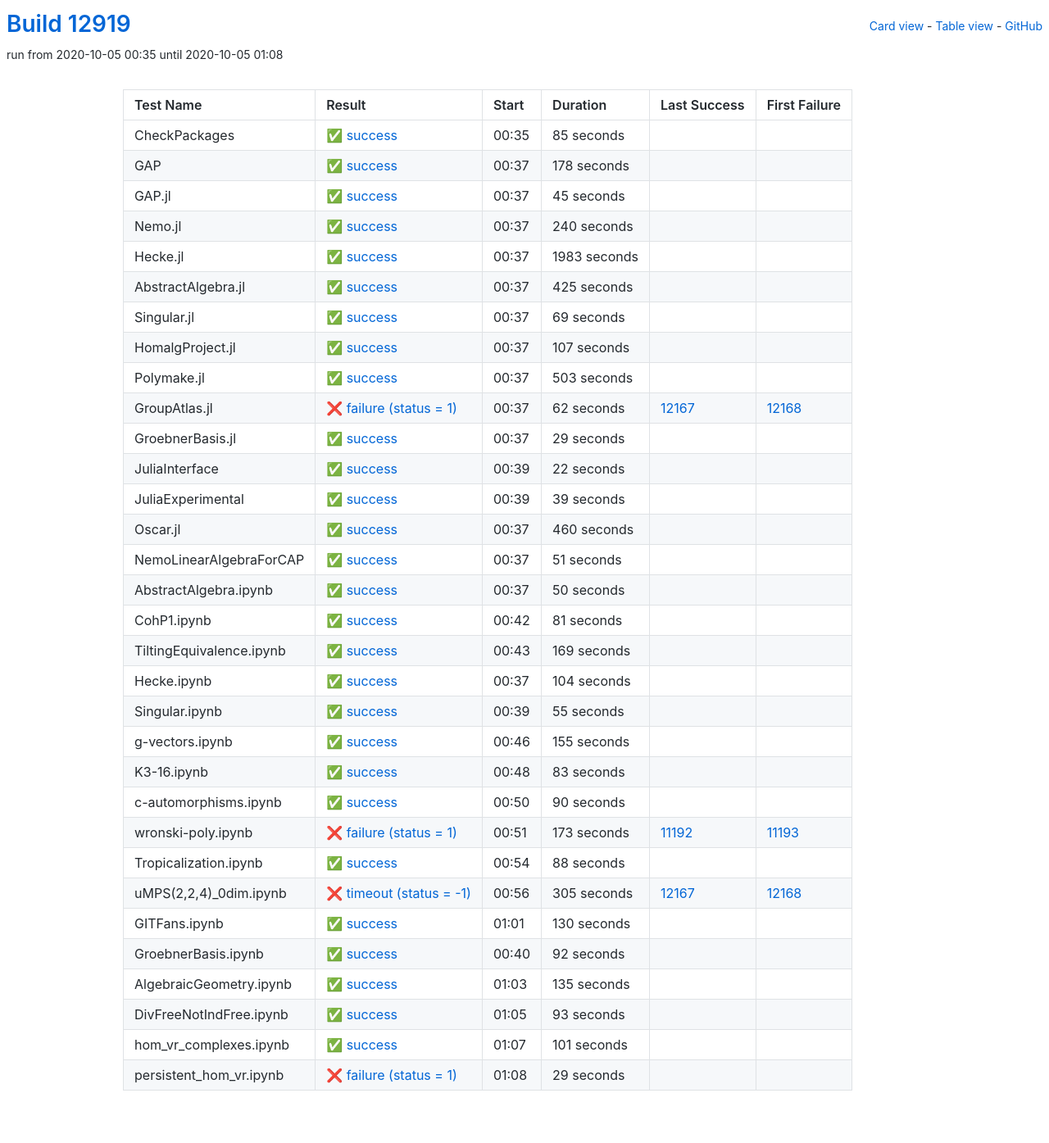
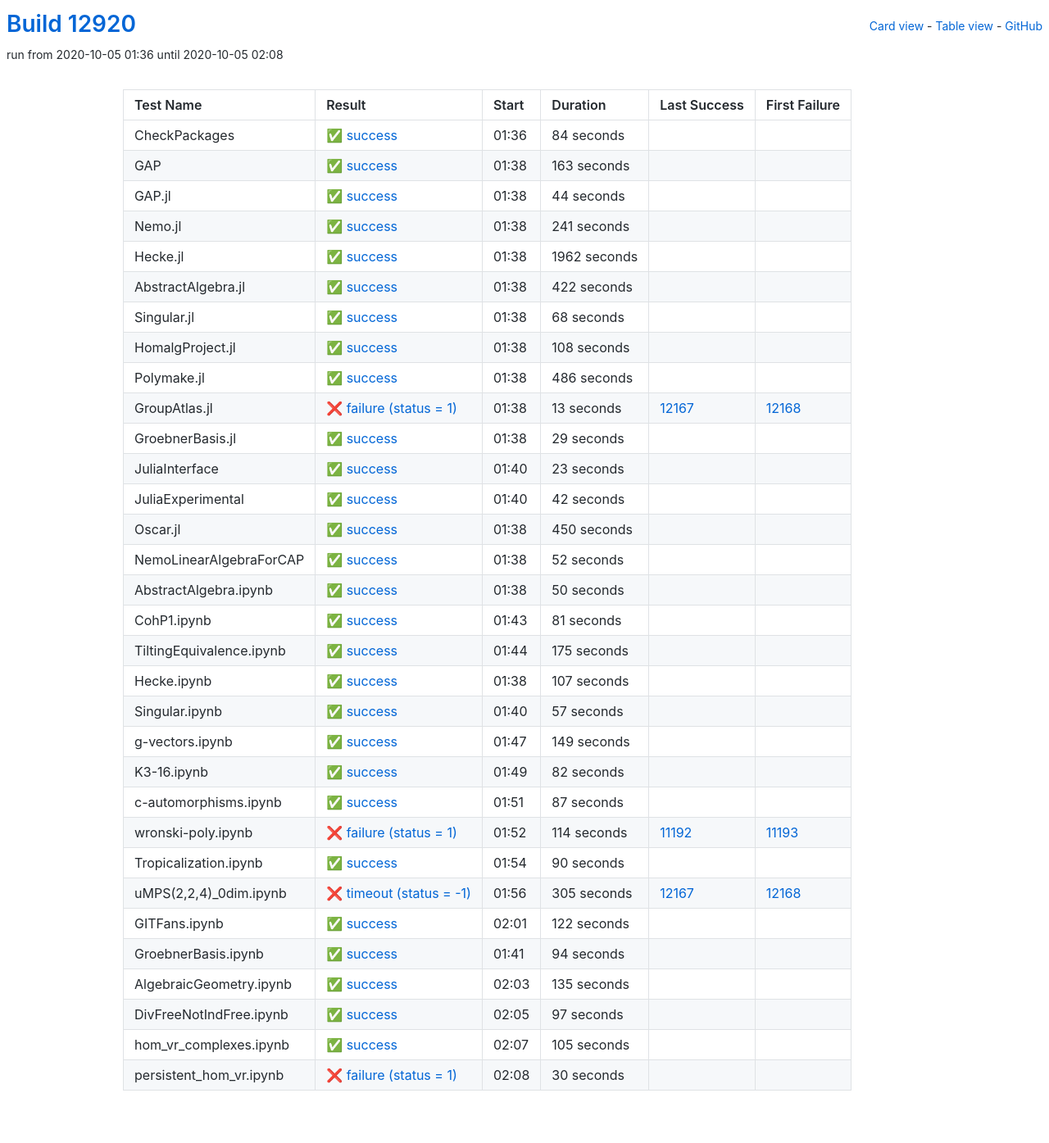
Before and after one commit to oscar-system/oscar-ci-status, a Jekyll site: the page built from table.html, in a window 1280 px wide. Shown: the whole page at 82% size. Built offline with Jekyll 4.4.1, drawn with Linux system fonts in a browser that asks for light colours.

Commit message:
Build #12920

```diff
--- a/_data/ci.yml
+++ b/_data/ci.yml
@@ -1,6 +1,6 @@
 ---
-build: 12919
-build_url: https://oscarci.mathematik.uni-kl.de/job/oscar/12919/
+build: 12920
+build_url: https://oscarci.mathematik.uni-kl.de/job/oscar/12920/
 job: oscar
 organization: oscar-system
 repo: oscar-ci-status
@@ -8,128 +8,128 @@
 tests:
 - name: CheckPackages
   id: checkpackages
-  log: https://oscarci.mathematik.uni-kl.de/job/oscar/12919/artifact/logs/build-12919/CheckPackages.log
-  start: 2020-10-05 00:35
+  log: https://oscarci.mathematik.uni-kl.de/job/oscar/12920/artifact/logs/build-12920/CheckPackages.log
+  start: 2020-10-05 01:36
   success: true
   exitcode: 0
   status: success
-  duration: 85
+  duration: 84
   last_success: false
   last_success_url:
   first_failure: false
   first_failure_url:
 - name: GAP
   id: gap
-  log: https://oscarci.mathematik.uni-kl.de/job/oscar/12919/artifact/logs/build-12919/GAP.log
-  start: 2020-10-05 00:37
+  log: https://oscarci.mathematik.uni-kl.de/job/oscar/12920/artifact/logs/build-12920/GAP.log
+  start: 2020-10-05 01:38
   success: true
   exitcode: 0
   status: success
-  duration: 178
+  duration: 163
   last_success: false
   last_success_url:
   first_failure: false
   first_failure_url:
 - name: GAP.jl
   id: gap-jl
-  log: https://oscarci.mathematik.uni-kl.de/job/oscar/12919/artifact/logs/build-12919/GAP.jl.log
-  start: 2020-10-05 00:37
+  log: https://oscarci.mathematik.uni-kl.de/job/oscar/12920/artifact/logs/build-12920/GAP.jl.log
+  start: 2020-10-05 01:38
   success: true
   exitcode: 0
   status: success
-  duration: 45
+  duration: 44
   last_success: false
   last_success_url:
   first_failure: false
   first_failure_url:
 - name: Nemo.jl
   id: nemo-jl
-  log: https://oscarci.mathematik.uni-kl.de/job/oscar/12919/artifact/logs/build-12919/Nemo.jl.log
-  start: 2020-10-05 00:37
+  log: https://oscarci.mathematik.uni-kl.de/job/oscar/12920/artifact/logs/build-12920/Nemo.jl.log
+  start: 2020-10-05 01:38
   success: true
   exitcode: 0
   status: success
-  duration: 240
+  duration: 241
   last_success: false
   last_success_url:
   first_failure: false
   first_failure_url:
 - name: Hecke.jl
   id: hecke-jl
-  log: https://oscarci.mathematik.uni-kl.de/job/oscar/12919/artifact/logs/build-12919/Hecke.jl.log
-  start: 2020-10-05 00:37
+  log: https://oscarci.mathematik.uni-kl.de/job/oscar/12920/artifact/logs/build-12920/Hecke.jl.log
+  start: 2020-10-05 01:38
   success: true
   exitcode: 0
   status: success
-  duration: 1983
+  duration: 1962
   last_success: false
   last_success_url:
   first_failure: false
   first_failure_url:
 - name: AbstractAlgebra.jl
   id: abstractalgebra-jl
-  log: https://oscarci.mathematik.uni-kl.de/job/oscar/12919/artifact/logs/build-12919/AbstractAlgebra.jl.log
-  start: 2020-10-05 00:37
+  log: https://oscarci.mathematik.uni-kl.de/job/oscar/12920/artifact/logs/build-12920/AbstractAlgebra.jl.log
+  start: 2020-10-05 01:38
   success: true
   exitcode: 0
   status: success
-  duration: 425
+  duration: 422
   last_success: false
   last_success_url:
   first_failure: false
   first_failure_url:
 - name: Singular.jl
   id: singular-jl
-  log: https://oscarci.mathematik.uni-kl.de/job/oscar/12919/artifact/logs/build-12919/Singular.jl.log
-  start: 2020-10-05 00:37
+  log: https://oscarci.mathematik.uni-kl.de/job/oscar/12920/artifact/logs/build-12920/Singular.jl.log
+  start: 2020-10-05 01:38
   success: true
   exitcode: 0
   status: success
-  duration: 69
+  duration: 68
   last_success: false
   last_success_url:
   first_failure: false
   first_failure_url:
 - name: HomalgProject.jl
   id: homalgproject-jl
-  log: https://oscarci.mathematik.uni-kl.de/job/oscar/12919/artifact/logs/build-12919/HomalgProject.jl.log
-  start: 2020-10-05 00:37
+  log: https://oscarci.mathematik.uni-kl.de/job/oscar/12920/artifact/logs/build-12920/HomalgProject.jl.log
+  start: 2020-10-05 01:38
   success: true
   exitcode: 0
   status: success
-  duration: 107
+  duration: 108
   last_success: false
   last_success_url:
   first_failure: false
   first_failure_url:
 - name: Polymake.jl
   id: polymake-jl
-  log: https://oscarci.mathematik.uni-kl.de/job/oscar/12919/artifact/logs/build-12919/Polymake.jl.log
-  start: 2020-10-05 00:37
+  log: https://oscarci.mathematik.uni-kl.de/job/oscar/12920/artifact/logs/build-12920/Polymake.jl.log
+  start: 2020-10-05 01:38
   success: true
   exitcode: 0
   status: success
-  duration: 503
+  duration: 486
   last_success: false
   last_success_url:
   first_failure: false
   first_failure_url:
 - name: GroupAtlas.jl
   id: groupatlas-jl
-  log: https://oscarci.mathematik.uni-kl.de/job/oscar/12919/artifact/logs/build-12919/GroupAtlas.jl.log
-  start: 2020-10-05 00:37
+  log: https://oscarci.mathematik.uni-kl.de/job/oscar/12920/artifact/logs/build-12920/GroupAtlas.jl.log
+  start: 2020-10-05 01:38
   success: false
   exitcode: 1
   status: failure
-  duration: 62
+  duration: 13
   last_success: 12167
   last_success_url: https://oscarci.mathematik.uni-kl.de/job/oscar/12167/
   first_failure: 12168
   first_failure_url: https://oscarci.mathematik.uni-kl.de/job/oscar/12168/
 - name: GroebnerBasis.jl
   id: groebnerbasis-jl
-  log: https://oscarci.mathematik.uni-kl.de/job/oscar/12919/artifact/logs/build-12919/GroebnerBasis.jl.log
-  start: 2020-10-05 00:37
+  log: https://oscarci.mathematik.uni-kl.de/job/oscar/12920/artifact/logs/build-12920/GroebnerBasis.jl.log
+  start: 2020-10-05 01:38
   success: true
   exitcode: 0
   status: success
@@ -140,56 +140,56 @@
   first_failure_url:
 - name: JuliaInterface
   id: juliainterface
-  log: https://oscarci.mathematik.uni-kl.de/job/oscar/12919/artifact/logs/build-12919/JuliaInterface.log
-  start: 2020-10-05 00:39
+  log: https://oscarci.mathematik.uni-kl.de/job/oscar/12920/artifact/logs/build-12920/JuliaInterface.log
+  start: 2020-10-05 01:40
   success: true
   exitcode: 0
   status: success
-  duration: 22
+  duration: 23
   last_success: false
   last_success_url:
   first_failure: false
   first_failure_url:
 - name: JuliaExperimental
   id: juliaexperimental
-  log: https://oscarci.mathematik.uni-kl.de/job/oscar/12919/artifact/logs/build-12919/JuliaExperimental.log
-  start: 2020-10-05 00:39
+  log: https://oscarci.mathematik.uni-kl.de/job/oscar/12920/artifact/logs/build-12920/JuliaExperimental.log
+  start: 2020-10-05 01:40
   success: true
   exitcode: 0
   status: success
-  duration: 39
+  duration: 42
   last_success: false
   last_success_url:
   first_failure: false
   first_failure_url:
 - name: Oscar.jl
   id: oscar-jl
-  log: https://oscarci.mathematik.uni-kl.de/job/oscar/12919/artifact/logs/build-12919/Oscar.jl.log
-  start: 2020-10-05 00:37
+  log: https://oscarci.mathematik.uni-kl.de/job/oscar/12920/artifact/logs/build-12920/Oscar.jl.log
+  start: 2020-10-05 01:38
   success: true
   exitcode: 0
   status: success
-  duration: 460
+  duration: 450
   last_success: false
   last_success_url:
   first_failure: false
   first_failure_url:
 - name: NemoLinearAlgebraForCAP
   id: nemolinearalgebraforcap
-  log: https://oscarci.mathematik.uni-kl.de/job/oscar/12919/artifact/logs/build-12919/NemoLinearAlgebraForCAP.log
-  start: 2020-10-05 00:37
+  log: https://oscarci.mathematik.uni-kl.de/job/oscar/12920/artifact/logs/build-12920/NemoLinearAlgebraForCAP.log
+  start: 2020-10-05 01:38
   success: true
   exitcode: 0
   status: success
-  duration: 51
+  duration: 52
   last_success: false
   last_success_url:
   first_failure: false
   first_failure_url:
 - name: AbstractAlgebra.ipynb
   id: abstractalgebra-ipynb
-  log: https://oscarci.mathematik.uni-kl.de/job/oscar/12919/artifact/logs/build-12919/AbstractAlgebra.ipynb.log
-  start: 2020-10-05 00:37
+  log: https://oscarci.mathematik.uni-kl.de/job/oscar/12920/artifact/logs/build-12920/AbstractAlgebra.ipynb.log
+  start: 2020-10-05 01:38
   success: true
   exitcode: 0
   status: success
@@ -200,8 +200,8 @@
   first_failure_url:
 - name: CohP1.ipynb
   id: cohp1-ipynb
-  log: https://oscarci.mathematik.uni-kl.de/job/oscar/12919/artifact/logs/build-12919/CohP1.ipynb.log
-  start: 2020-10-05 00:42
+  log: https://oscarci.mathematik.uni-kl.de/job/oscar/12920/artifact/logs/build-12920/CohP1.ipynb.log
+  start: 2020-10-05 01:43
   success: true
   exitcode: 0
   status: success
@@ -212,68 +212,92 @@
   first_failure_url:
 - name: TiltingEquivalence.ipynb
   id: tiltingequivalence-ipynb
-  log: https://oscarci.mathematik.uni-kl.de/job/oscar/12919/artifact/logs/build-12919/TiltingEquivalence.ipynb.log
-  start: 2020-10-05 00:43
+  log: https://oscarci.mathematik.uni-kl.de/job/oscar/12920/artifact/logs/build-12920/TiltingEquivalence.ipynb.log
+  start: 2020-10-05 01:44
   success: true
   exitcode: 0
   status: success
-  duration: 169
+  duration: 175
   last_success: false
   last_success_url:
   first_failure: false
   first_failure_url:
 - name: Hecke.ipynb
   id: hecke-ipynb
-  log: https://oscarci.mathematik.uni-kl.de/job/oscar/12919/artifact/logs/build-12919/Hecke.ipynb.log
-  start: 2020-10-05 00:37
+  log: https://oscarci.mathematik.uni-kl.de/job/oscar/12920/artifact/logs/build-12920/Hecke.ipynb.log
+  start: 2020-10-05 01:38
   success: true
   exitcode: 0
   status: success
-  duration: 104
+  duration: 107
   last_success: false
   last_success_url:
   first_failure: false
   first_failure_url:
 - name: Singular.ipynb
   id: singular-ipynb
-  log: https://oscarci.mathematik.uni-kl.de/job/oscar/12919/artifact/logs/build-12919/Singular.ipynb.log
-  start: 2020-10-05 00:39
+  log: https://oscarci.mathematik.uni-kl.de/job/oscar/12920/artifact/logs/build-12920/Singular.ipynb.log
+  start: 2020-10-05 01:40
   success: true
   exitcode: 0
   status: success
-  duration: 55
+  duration: 57
   last_success: false
   last_success_url:
   first_failure: false
   first_failure_url:
 - name: g-vectors.ipynb
   id: g-vectors-ipynb
-  log: https://oscarci.mathematik.uni-kl.de/job/oscar/12919/artifact/logs/build-12919/g-vectors.ipynb.log
-  start: 2020-10-05 00:46
+  log: https://oscarci.mathematik.uni-kl.de/job/oscar/12920/artifact/logs/build-12920/g-vectors.ipynb.log
+  start: 2020-10-05 01:47
   success: true
   exitcode: 0
   status: success
-  duration: 155
+  duration: 149
   last_success: false
   last_success_url:
   first_failure: false
   first_failure_url:
 - name: K3-16.ipynb
   id: k3-16-ipynb
-  log: https://oscarci.mathematik.uni-kl.de/job/oscar/12919/artifact/logs/build-12919/K3-16.ipynb.log
-  start: 2020-10-05 00:48
+  log: https://oscarci.mathematik.uni-kl.de/job/oscar/12920/artifact/logs/build-12920/K3-16.ipynb.log
+  start: 2020-10-05 01:49
   success: true
   exitcode: 0
   status: success
-  duration: 83
+  duration: 82
   last_success: false
   last_success_url:
   first_failure: false
   first_failure_url:
 - name: c-automorphisms.ipynb
   id: c-automorphisms-ipynb
-  log: https://oscarci.mathematik.uni-kl.de/job/oscar/12919/artifact/logs/build-12919/c-automorphisms.ipynb.log
-  start: 2020-10-05 00:50
+  log: https://oscarci.mathematik.uni-kl.de/job/oscar/12920/artifact/logs/build-12920/c-automorphisms.ipynb.log
+  start: 2020-10-05 01:51
+  success: true
+  exitcode: 0
+  status: success
+  duration: 87
+  last_success: false
+  last_success_url:
+  first_failure: false
+  first_failure_url:
+- name: wronski-poly.ipynb
+  id: wronski-poly-ipynb
+  log: https://oscarci.mathematik.uni-kl.de/job/oscar/12920/artifact/logs/build-12920/wronski-poly.ipynb.log
+  start: 2020-10-05 01:52
+  success: false
+  exitcode: 1
+  status: failure
+  duration: 114
+  last_success: 11192
+  last_success_url: https://oscarci.mathematik.uni-kl.de/job/oscar/11192/
+  first_failure: 11193
+  first_failure_url: https://oscarci.mathematik.uni-kl.de/job/oscar/11193/
+- name: Tropicalization.ipynb
+  id: tropicalization-ipynb
+  log: https://oscarci.mathematik.uni-kl.de/job/oscar/12920/artifact/logs/build-12920/Tropicalization.ipynb.log
+  start: 2020-10-05 01:54
   success: true
   exitcode: 0
   status: success
@@ -282,34 +306,10 @@
   last_success_url:
   first_failure: false
   first_failure_url:
-- name: wronski-poly.ipynb
-  id: wronski-poly-ipynb
-  log: https://oscarci.mathematik.uni-kl.de/job/oscar/12919/artifact/logs/build-12919/wronski-poly.ipynb.log
-  start: 2020-10-05 00:51
-  success: false
-  exitcode: 1
-  status: failure
-  duration: 173
-  last_success: 11192
-  last_success_url: https://oscarci.mathematik.uni-kl.de/job/oscar/11192/
-  first_failure: 11193
-  first_failure_url: https://oscarci.mathematik.uni-kl.de/job/oscar/11193/
-- name: Tropicalization.ipynb
-  id: tropicalization-ipynb
-  log: https://oscarci.mathematik.uni-kl.de/job/oscar/12919/artifact/logs/build-12919/Tropicalization.ipynb.log
-  start: 2020-10-05 00:54
-  success: true
-  exitcode: 0
-  status: success
-  duration: 88
-  last_success: false
-  last_success_url:
-  first_failure: false
-  first_failure_url:
 - name: uMPS(2,2,4)_0dim.ipynb
   id: umps-2-2-4-0dim-ipynb
-  log: https://oscarci.mathematik.uni-kl.de/job/oscar/12919/artifact/logs/build-12919/uMPS-2-2-4-_0dim.ipynb.log
-  start: 2020-10-05 00:56
+  log: https://oscarci.mathematik.uni-kl.de/job/oscar/12920/artifact/logs/build-12920/uMPS-2-2-4-_0dim.ipynb.log
+  start: 2020-10-05 01:56
   success: false
   exitcode: -1
   status: timeout
@@ -320,32 +320,32 @@
   first_failure_url: https://oscarci.mathematik.uni-kl.de/job/oscar/12168/
 - name: GITFans.ipynb
   id: gitfans-ipynb
-  log: https://oscarci.mathematik.uni-kl.de/job/oscar/12919/artifact/logs/build-12919/GITFans.ipynb.log
-  start: 2020-10-05 01:01
+  log: https://oscarci.mathematik.uni-kl.de/job/oscar/12920/artifact/logs/build-12920/GITFans.ipynb.log
+  start: 2020-10-05 02:01
   success: true
   exitcode: 0
   status: success
-  duration: 130
+  duration: 122
   last_success: false
   last_success_url:
   first_failure: false
   first_failure_url:
 - name: GroebnerBasis.ipynb
   id: groebnerbasis-ipynb
-  log: https://oscarci.mathematik.uni-kl.de/job/oscar/12919/artifact/logs/build-12919/GroebnerBasis.ipynb.log
-  start: 2020-10-05 00:40
+  log: https://oscarci.mathematik.uni-kl.de/job/oscar/12920/artifact/logs/build-12920/GroebnerBasis.ipynb.log
+  start: 2020-10-05 01:41
   success: true
   exitcode: 0
   status: success
-  duration: 92
+  duration: 94
   last_success: false
   last_success_url:
   first_failure: false
   first_failure_url:
 - name: AlgebraicGeometry.ipynb
   id: algebraicgeometry-ipynb
-  log: https://oscarci.mathematik.uni-kl.de/job/oscar/12919/artifact/logs/build-12919/AlgebraicGeometry.ipynb.log
-  start: 2020-10-05 01:03
+  log: https://oscarci.mathematik.uni-kl.de/job/oscar/12920/artifact/logs/build-12920/AlgebraicGeometry.ipynb.log
+  start: 2020-10-05 02:03
   success: true
   exitcode: 0
   status: success
@@ -356,36 +356,36 @@
   first_failure_url:
 - name: DivFreeNotIndFree.ipynb
   id: divfreenotindfree-ipynb
-  log: https://oscarci.mathematik.uni-kl.de/job/oscar/12919/artifact/logs/build-12919/DivFreeNotIndFree.ipynb.log
-  start: 2020-10-05 01:05
+  log: https://oscarci.mathematik.uni-kl.de/job/oscar/12920/artifact/logs/build-12920/DivFreeNotIndFree.ipynb.log
+  start: 2020-10-05 02:05
   success: true
   exitcode: 0
   status: success
-  duration: 93
+  duration: 97
   last_success: false
   last_success_url:
   first_failure: false
   first_failure_url:
 - name: hom_vr_complexes.ipynb
   id: hom-vr-complexes-ipynb
-  log: https://oscarci.mathematik.uni-kl.de/job/oscar/12919/artifact/logs/build-12919/hom_vr_complexes.ipynb.log
-  start: 2020-10-05 01:07
+  log: https://oscarci.mathematik.uni-kl.de/job/oscar/12920/artifact/logs/build-12920/hom_vr_complexes.ipynb.log
+  start: 2020-10-05 02:07
   success: true
   exitcode: 0
   status: success
-  duration: 101
+  duration: 105
   last_success: false
   last_success_url:
   first_failure: false
   first_failure_url:
 - name: persistent_hom_vr.ipynb
   id: persistent-hom-vr-ipynb
-  log: https://oscarci.mathematik.uni-kl.de/job/oscar/12919/artifact/logs/build-12919/persistent_hom_vr.ipynb.log
-  start: 2020-10-05 01:08
+  log: https://oscarci.mathematik.uni-kl.de/job/oscar/12920/artifact/logs/build-12920/persistent_hom_vr.ipynb.log
+  start: 2020-10-05 02:08
   success: false
   exitcode: 1
   status: failure
-  duration: 29
+  duration: 30
   last_success: false
   last_success_url:
   first_failure: false
```
Also changed, not shown: README.md.
